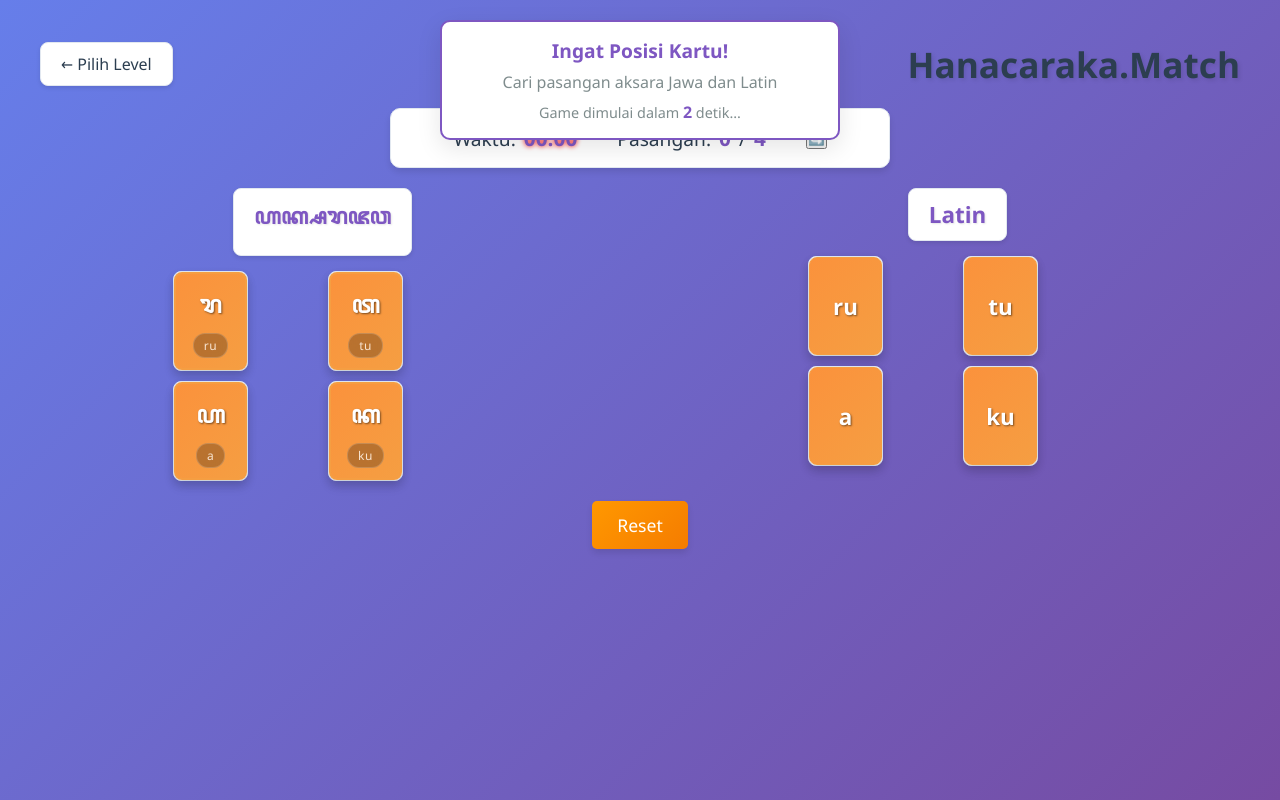
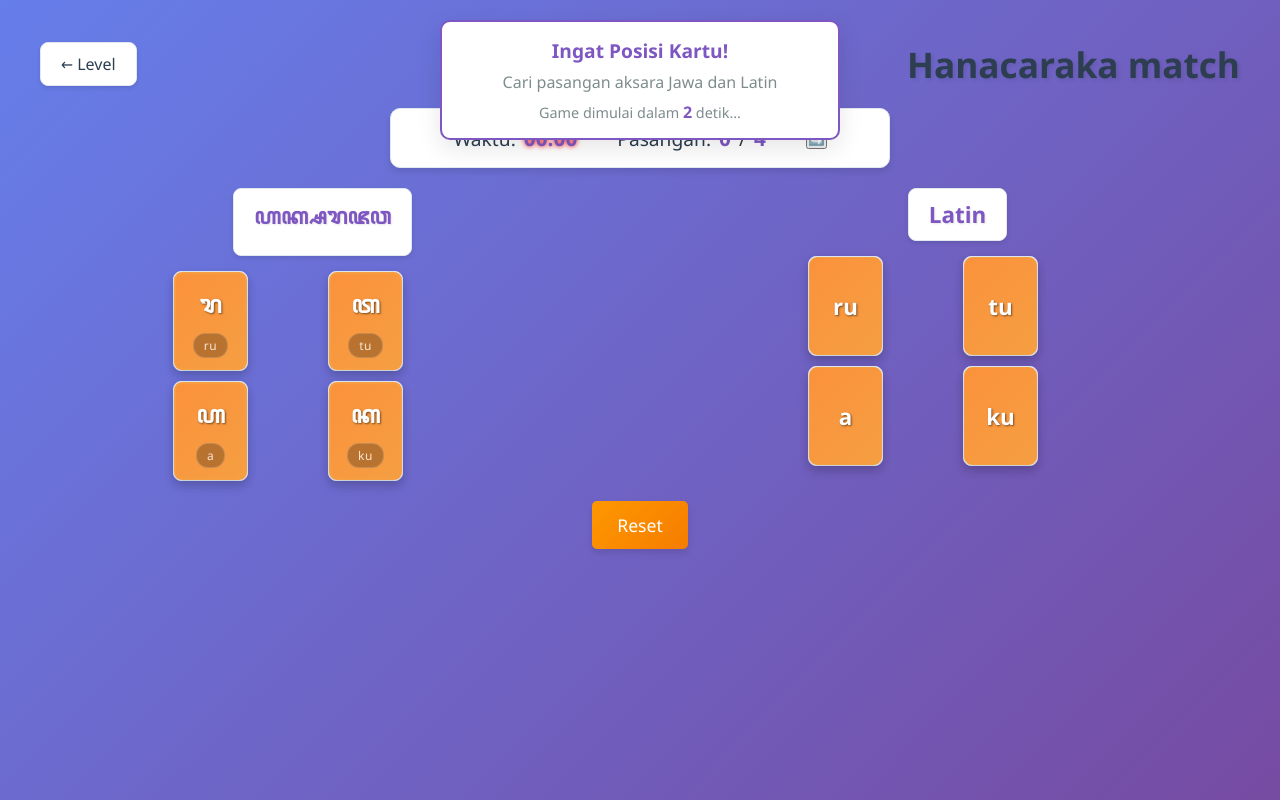
Before and after one commit to PashaShanon/hanacarakamatch, a plain HTML site: page game.html in a window 1280 px wide. Drawn offline with Linux system fonts and the light colour scheme; a script that the page names is missing; files whose address does not match are found by name.

Commit message:
fixing spelling mistake

```diff
--- a/game.html
+++ b/game.html
@@ -12,8 +12,8 @@
     <div class="container">
         <header class="game-header">
             <!-- ✅ UBAH INI: index.html → game-levels.html -->
-            <a href="game-levels.html" class="back-btn">← Pilih Level</a>
-            <h1>Hanacaraka.Match</h1>
+            <a href="game-levels.html" class="back-btn">← Level</a>
+            <h1>Hanacaraka match</h1>
         </header>
 
         <div class="game-info">
```
Also changed, not shown: index.html (+1 -1 lines).
